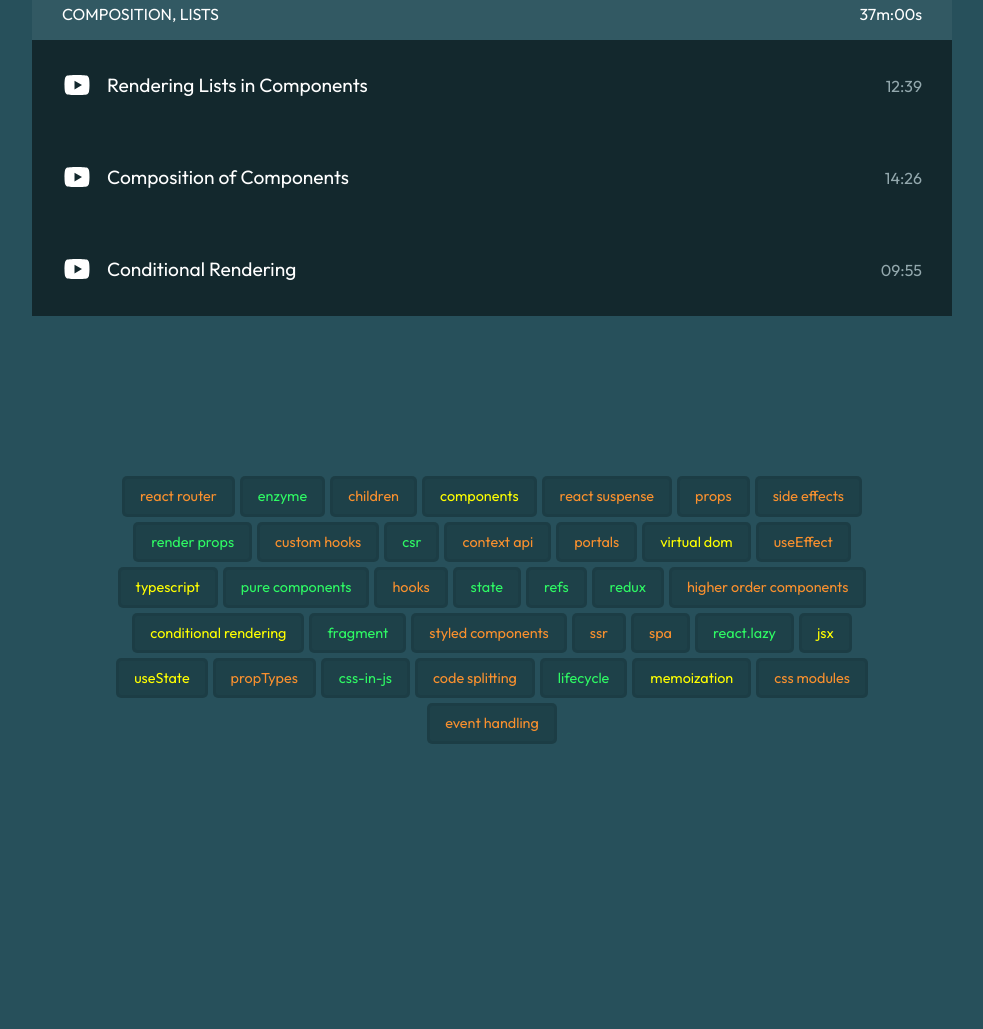
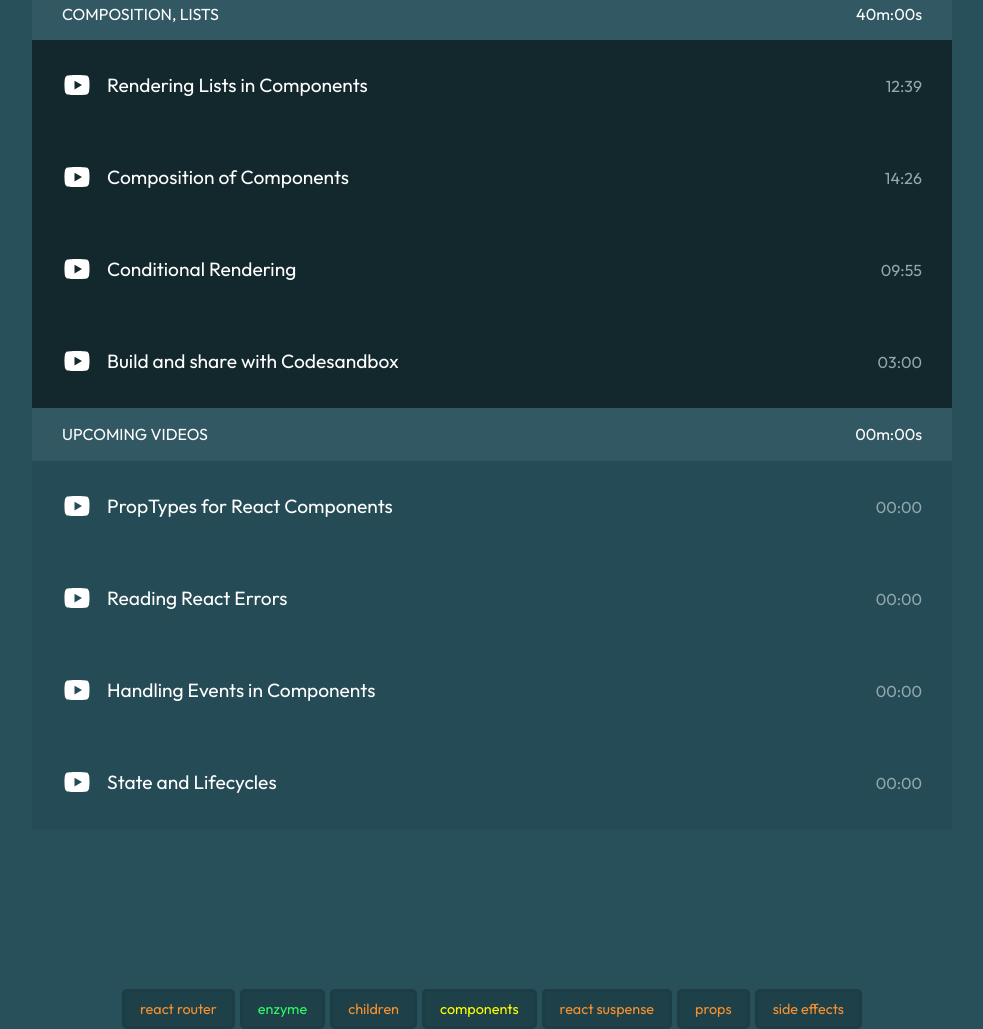
Before and after one commit to dillionmegida/simplereactjs, a Gatsby site: page / in a window 1280 px wide. Shown: the part 1716-2745 px from the top of the page, without its empty margins (148-1131 px from the left). Before the commit the page ends 2580 px from the top, so only its background shows below. Built offline with nearby package versions, Linux system fonts and the light colour scheme; Gatsby itself is replaced by a stand-in of ours.

Commit message:
add new and upcoming lessons

```diff
--- a/src/components/lessons-section.tsx
+++ b/src/components/lessons-section.tsx
@@ -4,6 +4,7 @@ import NewTabLink from "../components/new-tab-link"
 import YouTube from "../components/Icon/YouTube"
 import { addTimes } from "../helpers/time"
 import { lessons } from "./lessons"
+import classNames from "classnames"
 
 const Section = styled.section`
   /* background-color: color-mix(in srgb, black, transparent 90%); */
@@ -48,11 +49,19 @@ const Section = styled.section`
       display: flex;
       align-items: flex-start;
       gap: 15px;
-      background-color: color-mix(in srgb, black, transparent 50%);
+      --background-color: color-mix(in srgb, black, transparent 50%);
+      background-color: var(--background-color);
       width: 100%;
       padding: 30px;
       color: white;
       transition: color 300ms, background-color 300ms;
+      --color-on-hover: yellow;
+
+      &--not-published {
+        cursor: not-allowed;
+        --color-on-hover: white;
+        --background-color: color-mix(in srgb, black, transparent 95%);
+      }
 
       @media (max-width: 500px) {
         padding: 20px;
@@ -61,11 +70,12 @@ const Section = styled.section`
       &:hover,
       &:focus {
         background-color: var(--primary);
-        color: yellow;
+        color: var(--color-on-hover);
         text-decoration: none;
         box-shadow: 1px 1px 20px color-mix(in srgb, black, transparent 80%);
       }
     }
+
 
     &__title {
       flex: 1;
@@ -97,8 +107,14 @@ export default function LessonsSection() {
             </div>
             {lesson.lessons.map(lesson => (
               <ul className="lesson-items">
-                <li key={lesson.title} className="lesson-item">
-                  <NewTabLink href={lesson.youtube} className="lesson__link">
+                <li key={lesson.title}>
+                  <NewTabLink
+                    href={lesson.youtube}
+                    className={classNames(
+                      "lesson__link",
+                      !lesson.youtube && "lesson__link--not-published"
+                    )}
+                  >
                     {/* <img
               className="lesson__cover"
               src={lesson.cover}
--- a/src/components/lessons.ts
+++ b/src/components/lessons.ts
@@ -66,6 +66,36 @@ export const lessons = [
         youtube: "https://youtu.be/H8qPvRudYsg",
         duration: "09:55",
       },
+      {
+        title: "Build and share with Codesandbox",
+        youtube: "https://youtu.be/urc32zblEqc",
+        duration: "03:00"
+      }
+    ],
+  },
+  {
+    label: "Upcoming Videos",
+    lessons: [
+      {
+        title: "PropTypes for React Components",
+        youtube: null,
+        duration: "00:00",
+      },
+      {
+        title: "Reading React Errors",
+        youtube: null,
+        duration: "00:00",
+      },
+      {
+        title: "Handling Events in Components",
+        youtube: null,
+        duration: "00:00",
+      },
+      {
+        title: "State and Lifecycles",
+        youtube: null,
+        duration: "00:00",
+      },
     ],
   }
 ]
```
